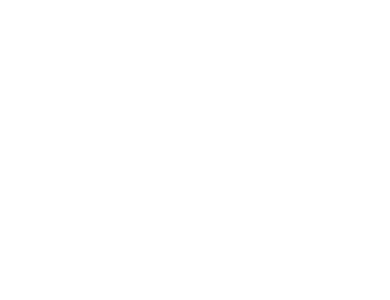
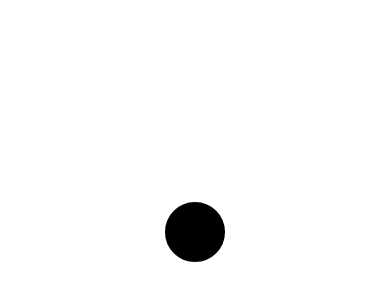
Before and after one commit to AdamMarczyk/react-native-tinder, a React Native app: screen / in a window 390 px wide. Shown: the part 190-490 px from the top of the page. Built offline with nearby package versions, Linux system fonts and the light colour scheme.

Commit message:
add ball component

```diff
--- a/App.js
+++ b/App.js
@@ -1,10 +1,12 @@
 import React from 'react';
 import { StyleSheet, Text, View } from 'react-native';
+import Ball from './src/Ball';
 
 export default class App extends React.Component {
   render() {
     return (
       <View style={styles.container}>
+        <Ball />
       </View>
     );
   }
@@ -15,6 +17,6 @@
     flex: 1,
     backgroundColor: '#fff',
     alignItems: 'center',
-    justifyContent: 'center',
-  },
+    justifyContent: 'center'
+  }
 });
--- /dev/null
+++ b/src/Ball.js
@@ -0,0 +1,20 @@
+import React, { Component } from 'react';
+import { View } from 'react-native';
+
+class Ball extends Component {
+  render() {
+    return <View style={styles.ball} />;
+  }
+}
+
+const styles = {
+  ball: {
+    height: 60,
+    width: 60,
+    borderRadius: 30,
+    borderWidth: 30,
+    borderColor: 'black'
+  }
+};
+
+export default Ball;
```
